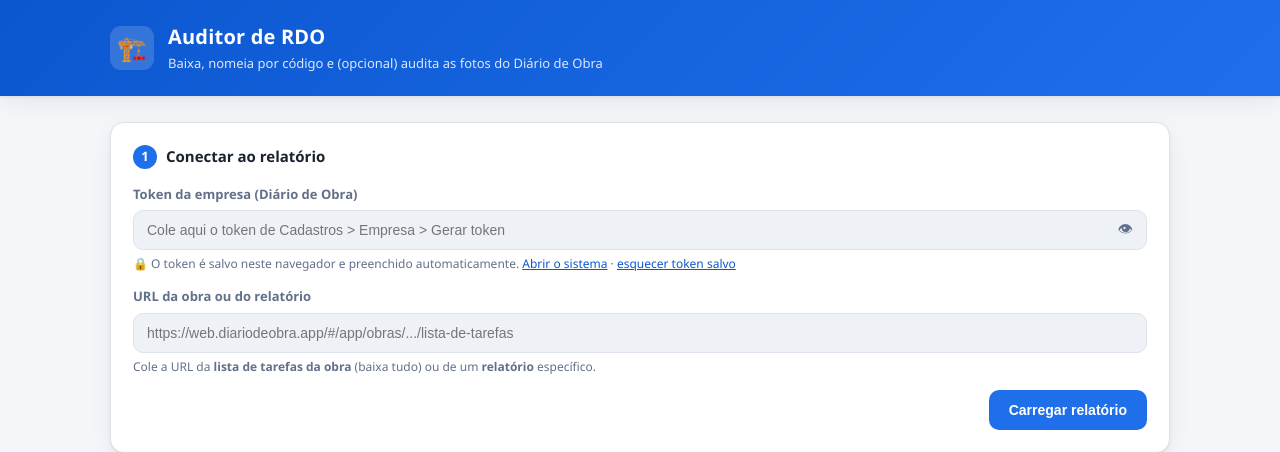
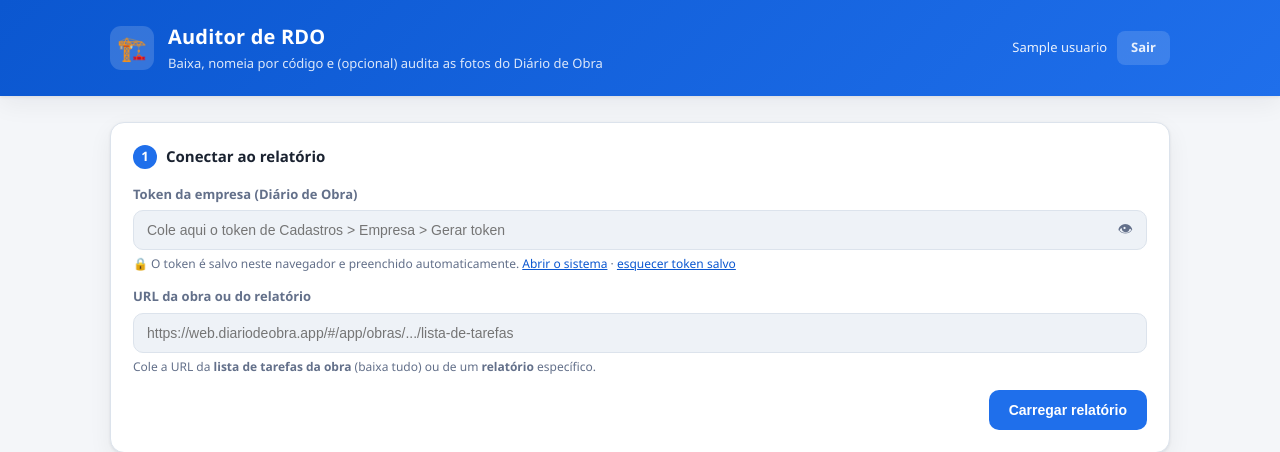
Before and after one commit to Grn144/auditor-RDO, a Flask app: template templates/index.html in a window 1280 px wide. Shown: the top 452 px of the page. Run offline with Flask 3, Linux system fonts and the light colour scheme; the template is opened without the code that fills it: most values are stand-ins (such as "Sample title", 1, 10 or a date in 2020); some libraries are stand-ins or nearby versions.

Commit message:
feat: botão de sair (logout)
- nova rota /logout: limpa a sessão e redireciona pro /login
- index() passa o usuário logado pro template
- header mostra 'usuário + Sair' quando há sessão ativa (uso hospedado);
  some por completo no uso local (sem APP_USERS, não há sessão)

Co-Authored-By: Claude Sonnet 5 <noreply@anthropic.com>
Claude-Session: https://claude.ai/code/session_01VLcj7HbUbhU21mvFEgEKNt

```diff
--- a/app.py
+++ b/app.py
@@ -267,9 +267,15 @@ def login():
     return render_template("login.html", erro=erro)
 
 
+@app.route("/logout")
+def logout():
+    session.clear()
+    return redirect(url_for("login"))
+
+
 @app.route("/")
 def index():
-    return render_template("index.html")
+    return render_template("index.html", usuario=session.get("usuario"))
 
 
 @app.route("/api/carregar", methods=["POST"])
--- a/templates/index.html
+++ b/templates/index.html
@@ -29,6 +29,11 @@ header.top{background:linear-gradient(135deg,var(--brand-ink),var(--brand));colo
   padding:22px 0;box-shadow:var(--shadow);margin-bottom:26px}
 header.top .wrap{padding-bottom:0}
 .brand{display:flex;align-items:center;gap:14px}
+header.top .wrap{display:flex;align-items:center;justify-content:space-between;gap:14px;flex-wrap:wrap}
+.sessao{display:flex;align-items:center;gap:10px;font-size:13px;opacity:.9}
+.sessao a{color:#fff;text-decoration:none;background:rgba(255,255,255,.16);
+  padding:7px 14px;border-radius:8px;font-weight:600}
+.sessao a:hover{background:rgba(255,255,255,.26)}
 .logo{width:44px;height:44px;border-radius:11px;background:rgba(255,255,255,.16);
   display:grid;place-items:center;font-size:24px;flex:none}
 .brand h1{font-size:20px;margin:0;font-weight:650;letter-spacing:.2px}
@@ -141,6 +146,12 @@ input:focus,select:focus{border-color:var(--brand);box-shadow:0 0 0 3px rgba(31,
         <p>Baixa, nomeia por código e (opcional) audita as fotos do Diário de Obra</p>
       </div>
     </div>
+    {% if usuario %}
+    <div class="sessao">
+      <span>{{ usuario }}</span>
+      <a href="/logout" id="btnSair">Sair</a>
+    </div>
+    {% endif %}
   </div>
 </header>
 
```
Also changed, not shown: tests/test_app.py (+32 -0 lines).
